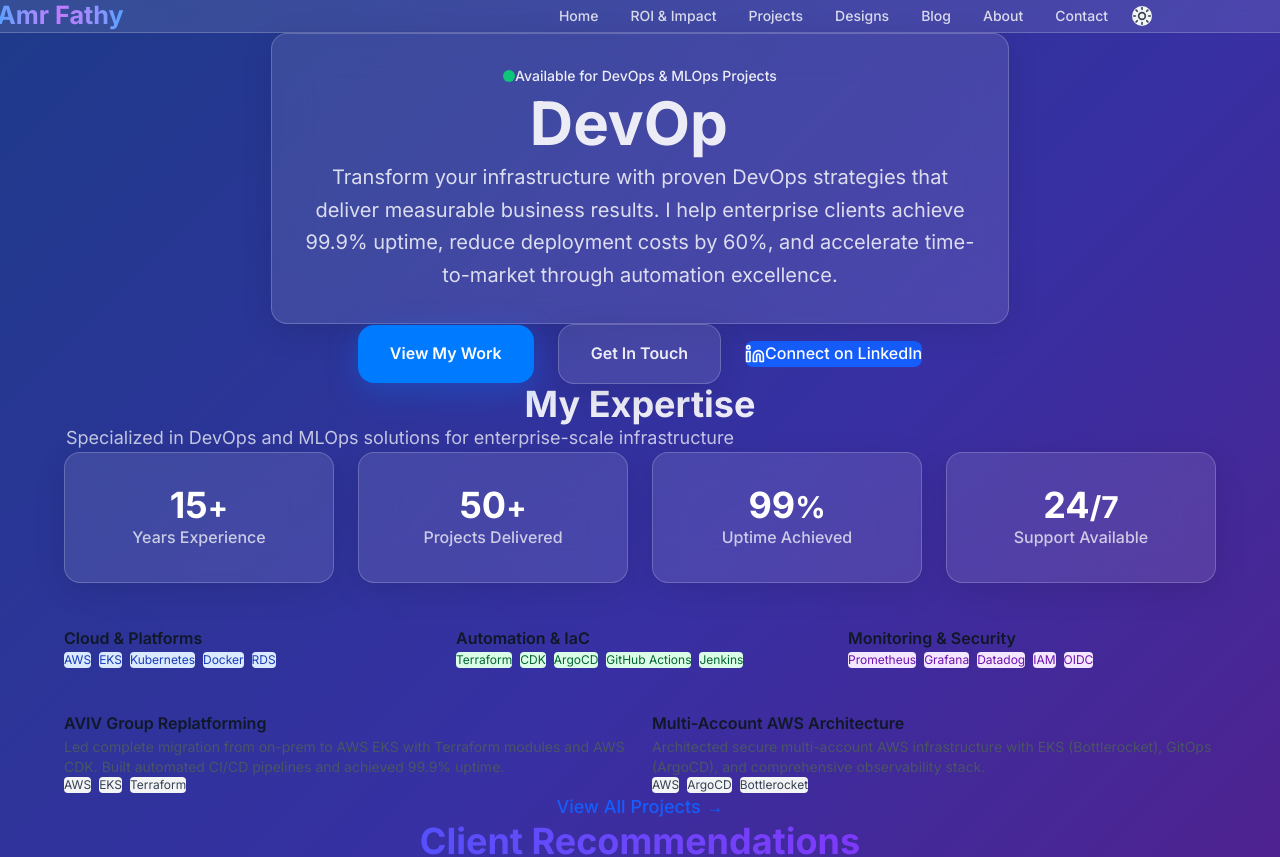
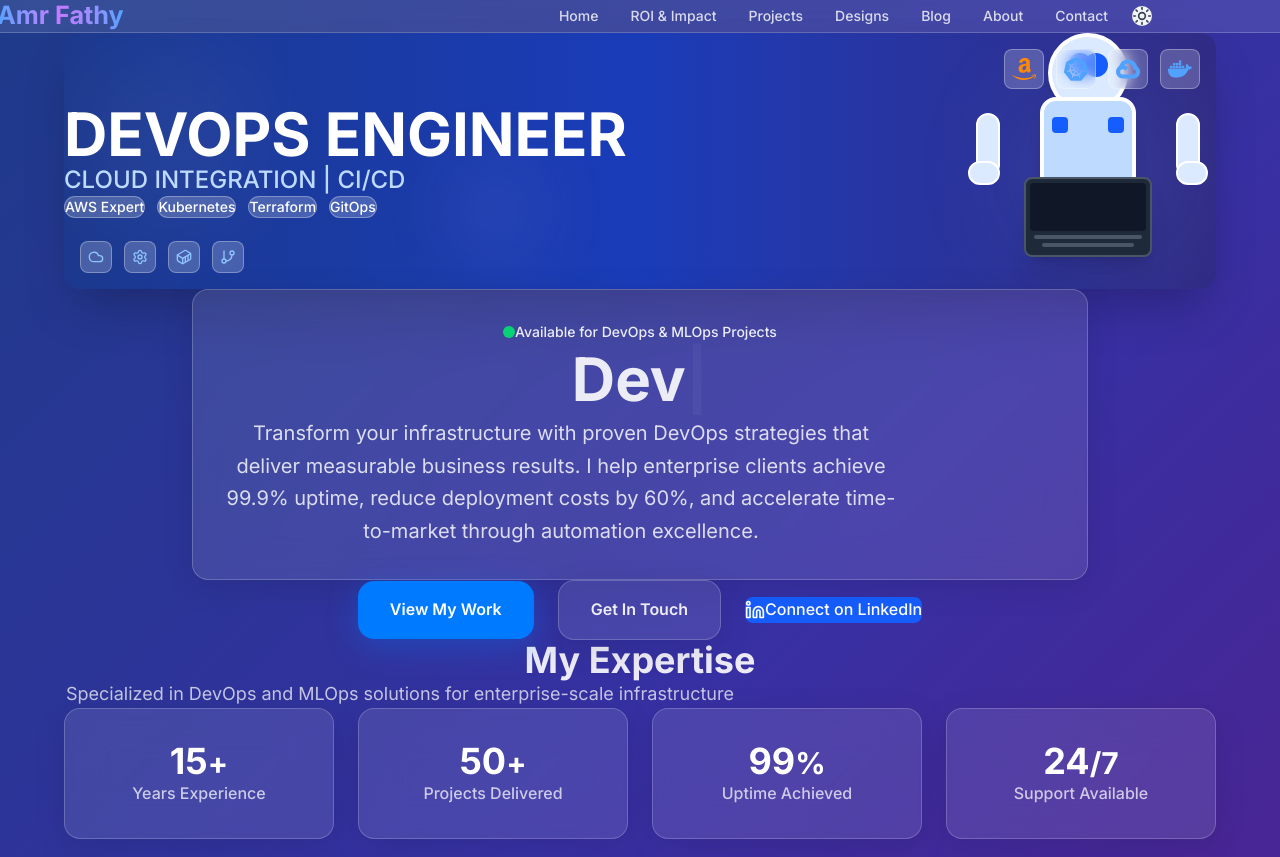
Before and after one commit to amohsenter09-github/devops-portfolio-website, a Next.js app: page / in a window 1280 px wide. Shown: the top 857 px of the page. Built offline with nearby package versions, Linux system fonts and the light colour scheme.

Commit message:
Add Profile Banner and Refactor Layout for Improved UI

```diff
--- a/src/app/page.tsx
+++ b/src/app/page.tsx
@@ -5,8 +5,10 @@ import { motion } from "framer-motion";
 import AnimatedCounter from "@/components/AnimatedCounter";
 import TypingAnimation from "@/components/TypingAnimation";
 import Recommendations from "@/components/Recommendations";
+import ProfileBanner from "@/components/ProfileBanner";
 import { site } from "@/lib/siteConfig";
 import { Linkedin } from "lucide-react";
+import Container from "@/components/Container";
 
 export default function Home() {
   const typingTexts = [
@@ -20,14 +22,22 @@ export default function Home() {
 
   return (
     <div className="w-full min-h-screen">
+      {/* Profile Banner Section */}
+      <section className="py-8">
+        <Container maxWidth="7xl" padding="md">
+          <ProfileBanner />
+        </Container>
+      </section>
+
       {/* macOS Glass Hero Section */}
       <motion.section
-        className="py-32 sm:py-40 flex items-center justify-center"
+        className="py-16 sm:py-24 flex items-center justify-center"
         initial={{ opacity: 0, y: 20 }}
         animate={{ opacity: 1, y: 0 }}
         transition={{ duration: 0.8 }}
       >
-        <div className="max-w-4xl mx-auto px-4 text-center">
+        <Container maxWidth="4xl" padding="md">
+          <div className="text-center">
             <motion.div
               className="glass-card mb-12"
               initial={{ opacity: 0, scale: 0.9 }}
@@ -78,6 +88,7 @@ export default function Home() {
               </a>
             </motion.div>
           </div>
+        </Container>
       </motion.section>
 
       {/* Glass Stats Section */}
@@ -88,7 +99,7 @@ export default function Home() {
         transition={{ duration: 0.8 }}
         viewport={{ once: true }}
       >
-        <div className="max-w-6xl mx-auto px-4">
+        <Container maxWidth="6xl" padding="md">
           <div className="text-center mb-16">
             <h2 className="text-3xl sm:text-4xl font-bold mb-6">My Expertise</h2>
             <p className="text-lg opacity-80 max-w-2xl mx-auto">
@@ -161,7 +172,7 @@ export default function Home() {
                 </div>
               </motion.div>
             </div>
-        </div>
+        </Container>
       </motion.section>
 
       {/* Skills Overview with Hover Effects */}
@@ -172,7 +183,7 @@ export default function Home() {
         transition={{ duration: 0.8 }}
         viewport={{ once: true }}
       >
-        <div className="max-w-6xl mx-auto px-4">
+        <Container maxWidth="6xl" padding="md">
           <h2 className="text-2xl sm:text-3xl font-semibold mb-8 text-center text-gray-900 dark:text-white heading-secondary">Core Technologies</h2>
           <div className="grid sm:grid-cols-2 lg:grid-cols-3 gap-6">
             <motion.div
@@ -239,7 +250,7 @@ export default function Home() {
               </div>
             </motion.div>
           </div>
-        </div>
+        </Container>
       </motion.section>
 
       {/* Recent Work with Staggered Animation */}
@@ -250,7 +261,7 @@ export default function Home() {
         transition={{ duration: 0.8 }}
         viewport={{ once: true }}
       >
-        <div className="max-w-6xl mx-auto px-4">
+        <Container maxWidth="6xl" padding="md">
           <h2 className="text-2xl sm:text-3xl font-semibold mb-8 text-center text-gray-900 dark:text-white heading-secondary">Recent Work</h2>
           <div className="grid sm:grid-cols-2 gap-6">
             <motion.div
@@ -307,7 +318,7 @@ export default function Home() {
               View All Projects →
             </Link>
           </motion.div>
-        </div>
+        </Container>
       </motion.section>
 
       {/* LinkedIn Recommendations */}
--- /dev/null
+++ b/src/components/ProfileBanner.tsx
@@ -0,0 +1,164 @@
+"use client";
+
+import { motion } from "framer-motion";
+import {
+  SiAmazon,
+  SiKubernetes,
+  SiGooglecloud,
+  SiDocker,
+  SiTerraform,
+  SiGit
+} from "react-icons/si";
+import { Cloud, Settings, Container, GitBranch } from "lucide-react";
+
+interface ProfileBannerProps {
+  className?: string;
+}
+
+export default function ProfileBanner({ className = "" }: ProfileBannerProps) {
+  return (
+    <motion.div
+      className={`relative overflow-hidden bg-gradient-to-r from-blue-900 via-blue-800 to-indigo-900 rounded-2xl shadow-2xl ${className}`}
+      initial={{ opacity: 0, scale: 0.95 }}
+      animate={{ opacity: 1, scale: 1 }}
+      transition={{ duration: 0.8 }}
+    >
+      {/* Background Pattern */}
+      <div className="absolute inset-0 opacity-10">
+        <div className="absolute top-10 left-10 w-32 h-32 bg-white rounded-full blur-3xl"></div>
+        <div className="absolute bottom-10 right-10 w-40 h-40 bg-blue-300 rounded-full blur-3xl"></div>
+        <div className="absolute top-1/2 left-1/3 w-24 h-24 bg-purple-300 rounded-full blur-2xl"></div>
+      </div>
+
+      {/* Main Content */}
+      <div className="relative z-10 p-8 md:p-12">
+        <div className="flex flex-col lg:flex-row items-center justify-between gap-8">
+          {/* Left Content */}
+          <div className="flex-1 text-center lg:text-left">
+            <motion.h1
+              className="text-4xl md:text-6xl font-bold text-white mb-4"
+              initial={{ opacity: 0, x: -30 }}
+              animate={{ opacity: 1, x: 0 }}
+              transition={{ delay: 0.2 }}
+            >
+              DEVOPS ENGINEER
+            </motion.h1>
+
+            <motion.p
+              className="text-xl md:text-2xl text-blue-200 mb-6 font-medium"
+              initial={{ opacity: 0, x: -30 }}
+              animate={{ opacity: 1, x: 0 }}
+              transition={{ delay: 0.4 }}
+            >
+              CLOUD INTEGRATION | CI/CD
+            </motion.p>
+
+            {/* Tech Stack Tags */}
+            <motion.div
+              className="flex flex-wrap gap-3 justify-center lg:justify-start"
+              initial={{ opacity: 0, y: 20 }}
+              animate={{ opacity: 1, y: 0 }}
+              transition={{ delay: 0.6 }}
+            >
+              <span className="px-4 py-2 bg-white/20 backdrop-blur-sm rounded-full text-white text-sm font-medium border border-white/30">
+                AWS Expert
+              </span>
+              <span className="px-4 py-2 bg-white/20 backdrop-blur-sm rounded-full text-white text-sm font-medium border border-white/30">
+                Kubernetes
+              </span>
+              <span className="px-4 py-2 bg-white/20 backdrop-blur-sm rounded-full text-white text-sm font-medium border border-white/30">
+                Terraform
+              </span>
+              <span className="px-4 py-2 bg-white/20 backdrop-blur-sm rounded-full text-white text-sm font-medium border border-white/30">
+                GitOps
+              </span>
+            </motion.div>
+          </div>
+
+          {/* Right Content - Character Illustration */}
+          <motion.div
+            className="flex-shrink-0"
+            initial={{ opacity: 0, x: 30 }}
+            animate={{ opacity: 1, x: 0 }}
+            transition={{ delay: 0.3 }}
+          >
+            <div className="relative">
+              {/* Character */}
+              <div className="w-48 h-48 md:w-64 md:h-64 relative">
+                {/* Head */}
+                <div className="absolute top-0 left-1/2 transform -translate-x-1/2 w-20 h-20 bg-blue-100 rounded-full border-4 border-white shadow-lg">
+                  <div className="absolute top-4 left-4 w-6 h-6 bg-blue-600 rounded-full"></div>
+                  <div className="absolute top-4 right-4 w-6 h-6 bg-blue-600 rounded-full"></div>
+                  <div className="absolute top-6 left-1/2 transform -translate-x-1/2 w-8 h-1 bg-blue-600 rounded-full"></div>
+                </div>
+
+                {/* Body */}
+                <div className="absolute top-16 left-1/2 transform -translate-x-1/2 w-24 h-32 bg-blue-200 rounded-t-2xl border-4 border-white shadow-lg">
+                  <div className="absolute top-4 left-2 w-4 h-4 bg-blue-600 rounded"></div>
+                  <div className="absolute top-4 right-2 w-4 h-4 bg-blue-600 rounded"></div>
+                </div>
+
+                {/* Arms */}
+                <div className="absolute top-20 left-4 w-6 h-16 bg-blue-100 rounded-full border-2 border-white"></div>
+                <div className="absolute top-20 right-4 w-6 h-16 bg-blue-100 rounded-full border-2 border-white"></div>
+
+                {/* Hands */}
+                <div className="absolute top-32 left-2 w-8 h-6 bg-blue-100 rounded-full border-2 border-white"></div>
+                <div className="absolute top-32 right-2 w-8 h-6 bg-blue-100 rounded-full border-2 border-white"></div>
+              </div>
+
+              {/* Laptop */}
+              <div className="absolute top-36 left-1/2 transform -translate-x-1/2 w-32 h-20 bg-gray-800 rounded-lg border-2 border-gray-600 shadow-xl">
+                <div className="absolute top-1 left-1 right-1 h-12 bg-gray-900 rounded"></div>
+                <div className="absolute top-14 left-2 right-2 h-1 bg-gray-600 rounded"></div>
+                <div className="absolute top-16 left-4 right-4 h-1 bg-gray-600 rounded"></div>
+              </div>
+            </div>
+          </motion.div>
+        </div>
+
+        {/* Technology Icons */}
+        <motion.div
+          className="absolute top-4 right-4 flex flex-wrap gap-3"
+          initial={{ opacity: 0 }}
+          animate={{ opacity: 1 }}
+          transition={{ delay: 0.8 }}
+        >
+          <div className="w-10 h-10 bg-white/20 backdrop-blur-sm rounded-lg flex items-center justify-center border border-white/30">
+            <SiAmazon className="w-6 h-6 text-orange-400" />
+          </div>
+          <div className="w-10 h-10 bg-white/20 backdrop-blur-sm rounded-lg flex items-center justify-center border border-white/30">
+            <SiKubernetes className="w-6 h-6 text-blue-400" />
+          </div>
+          <div className="w-10 h-10 bg-white/20 backdrop-blur-sm rounded-lg flex items-center justify-center border border-white/30">
+            <SiGooglecloud className="w-6 h-6 text-blue-400" />
+          </div>
+          <div className="w-10 h-10 bg-white/20 backdrop-blur-sm rounded-lg flex items-center justify-center border border-white/30">
+            <SiDocker className="w-6 h-6 text-blue-400" />
+          </div>
+        </motion.div>
+
+        {/* Bottom Tech Icons */}
+        <motion.div
+          className="absolute bottom-4 left-4 flex gap-3"
+          initial={{ opacity: 0 }}
+          animate={{ opacity: 1 }}
+          transition={{ delay: 1 }}
+        >
+          <div className="w-8 h-8 bg-white/20 backdrop-blur-sm rounded-lg flex items-center justify-center border border-white/30">
+            <Cloud className="w-4 h-4 text-blue-300" />
+          </div>
+          <div className="w-8 h-8 bg-white/20 backdrop-blur-sm rounded-lg flex items-center justify-center border border-white/30">
+            <Settings className="w-4 h-4 text-blue-300" />
+          </div>
+          <div className="w-8 h-8 bg-white/20 backdrop-blur-sm rounded-lg flex items-center justify-center border border-white/30">
+            <Container className="w-4 h-4 text-blue-300" />
+          </div>
+          <div className="w-8 h-8 bg-white/20 backdrop-blur-sm rounded-lg flex items-center justify-center border border-white/30">
+            <GitBranch className="w-4 h-4 text-blue-300" />
+          </div>
+        </motion.div>
+      </div>
+    </motion.div>
+  );
+}
```
Lines whose indentation alone changed are shown as unchanged.
